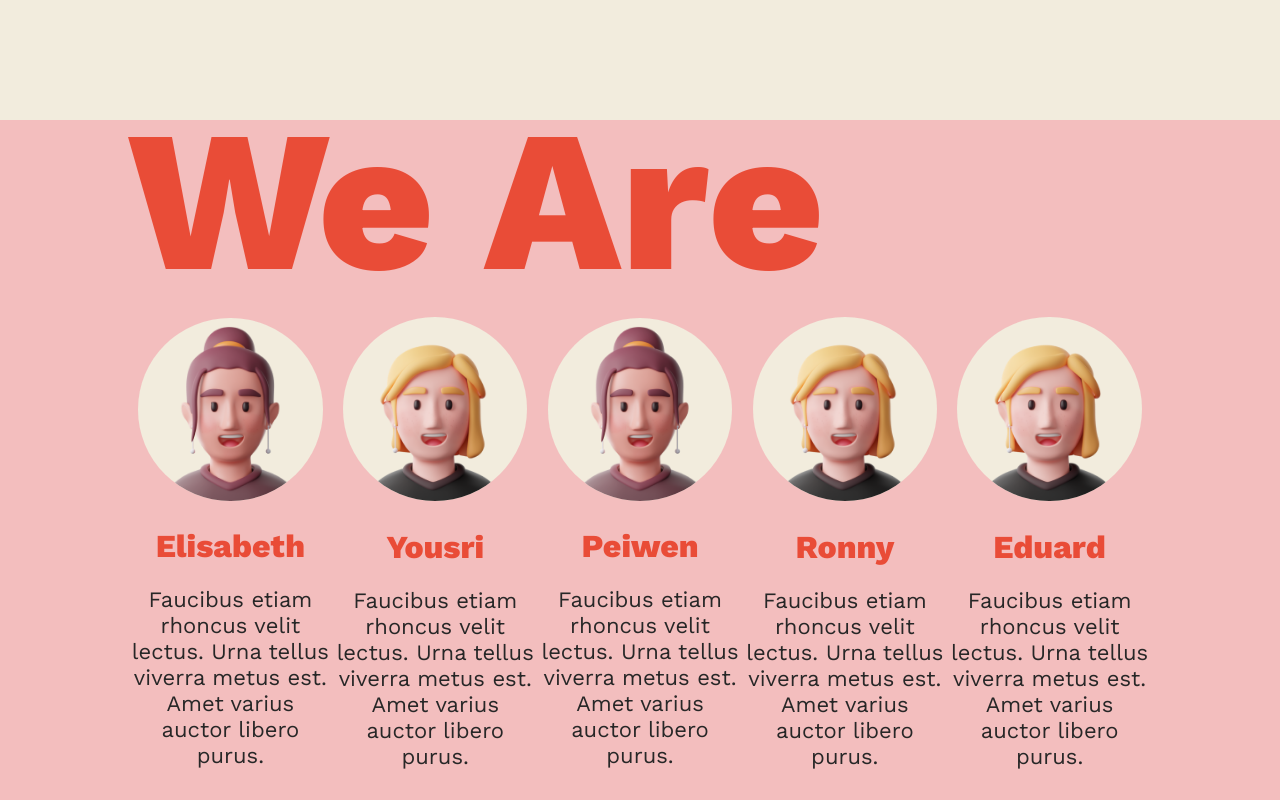
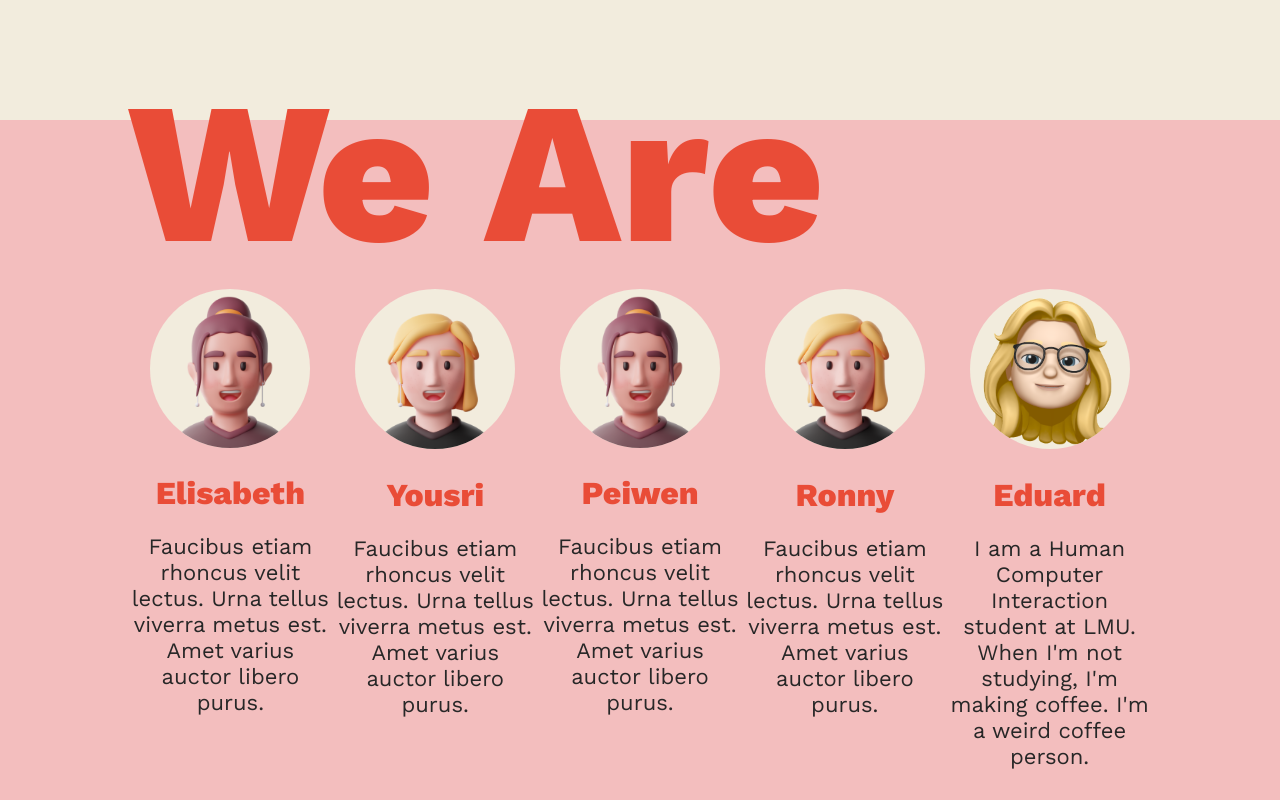
Before and after one commit to EduardvonBriesen/coffeenators, a React (Create React App) app: page / in a window 1280 px wide. Shown: the part 680-1480 px from the top of the page. Built offline with nearby package versions, Linux system fonts and the light colour scheme; no server answers.

Commit message:
added eduard

```diff
--- a/src/components/TeamMember.tsx
+++ b/src/components/TeamMember.tsx
@@ -12,11 +12,11 @@ const TeamMemberContainer = styled.div`
   justify-content: center;
   align-items: center;
   box-sizing: border-box;
-  max-width: 240px;
+  width: 15rem;
 `;
 
 const Image = styled.img`
-  width: 90%;
+  width: 10rem;
   border-radius: 50%;
   background-color: ${(props) => props.theme.colors.background.main};
 `;
--- a/src/pages/Team.tsx
+++ b/src/pages/Team.tsx
@@ -5,6 +5,7 @@ const TeamContainer = styled.div`
   display: flex;
   flex-direction: column;
   justify-content: end;
+  align-items: flex-start; // I don't know why this doesn't work
   background-color: ${(props) => props.theme.colors.background.dark};
   width: 100vw;
   height: 100vh;
@@ -34,7 +35,11 @@ function Team() {
   return (
     <TeamContainer id="team">
       <Headline>We Are</Headline>
-      <TeamMemberContainer>
+      <TeamMemberContainer
+        style={{
+          alignItems: "flex-start",
+        }}
+      >
         <TeamMember
           name="Elisabeth"
           text="Faucibus etiam rhoncus velit lectus. Urna tellus viverra metus est. Amet varius auctor libero purus."
@@ -57,8 +62,8 @@ function Team() {
         />
         <TeamMember
           name="Eduard"
-          text="Faucibus etiam rhoncus velit lectus. Urna tellus viverra metus est. Amet varius auctor libero purus."
-          image={"../assets/team2.png"}
+          text="I am a Human Computer Interaction student at LMU. When I'm not studying, I'm making coffee. I'm a weird coffee person."
+          image={"../assets/eduard.png"}
         />
       </TeamMemberContainer>
     </TeamContainer>
```
Also changed, not shown: public/assets/eduard.png (added).
